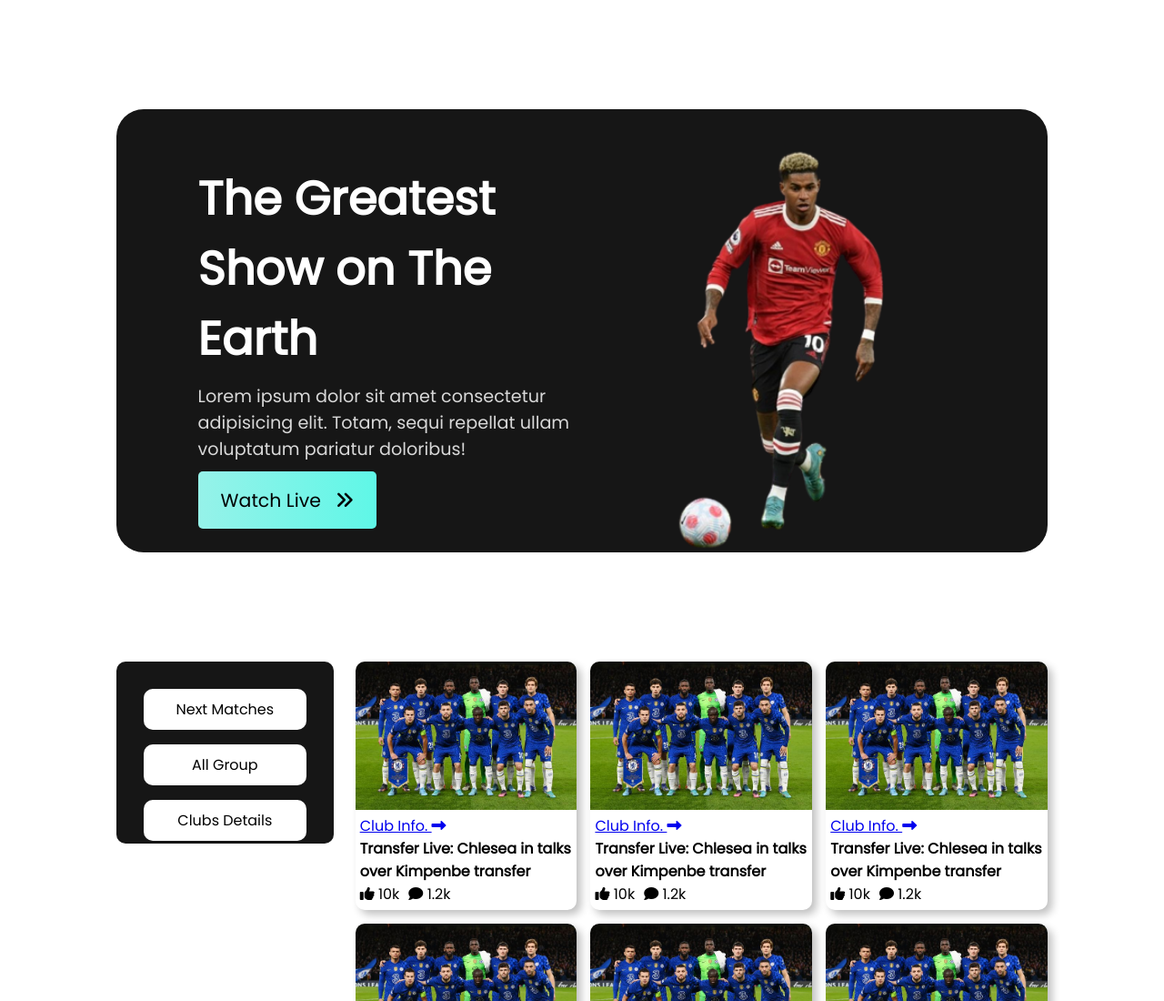
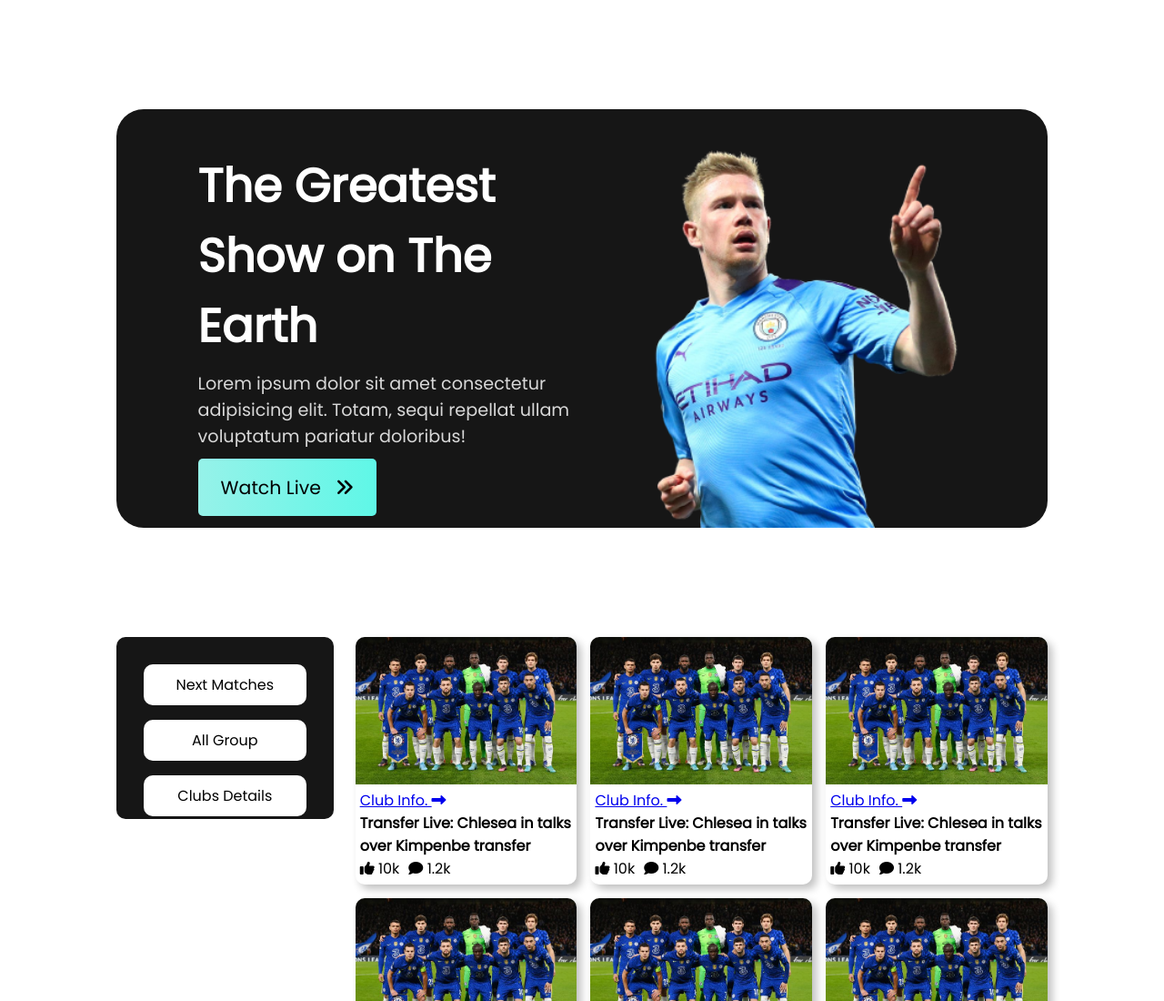
Before and after one commit to chinmoydastapu/The-premier-league, a plain HTML site: page index.html in a window 1280 px wide. Shown: the top 1100 px of the page at 91% size. Drawn offline with Linux system fonts and the light colour scheme.

Commit message:
header image changed

```diff
--- a/index.html
+++ b/index.html
@@ -21,7 +21,7 @@
                 doloribus!</p>
             <a class="header-btn" href="#">Watch Live <i class="fa-solid fa-angles-right"></i></a>
         </div>
-        <img src="images/top-header-img.png" alt="">
+        <img src="images/top-header.png" alt="">
     </header>
     <!-- Header section ends here -->
     <!-- Main section starts here -->
```
Also changed, not shown: images/top-header.png (added).
